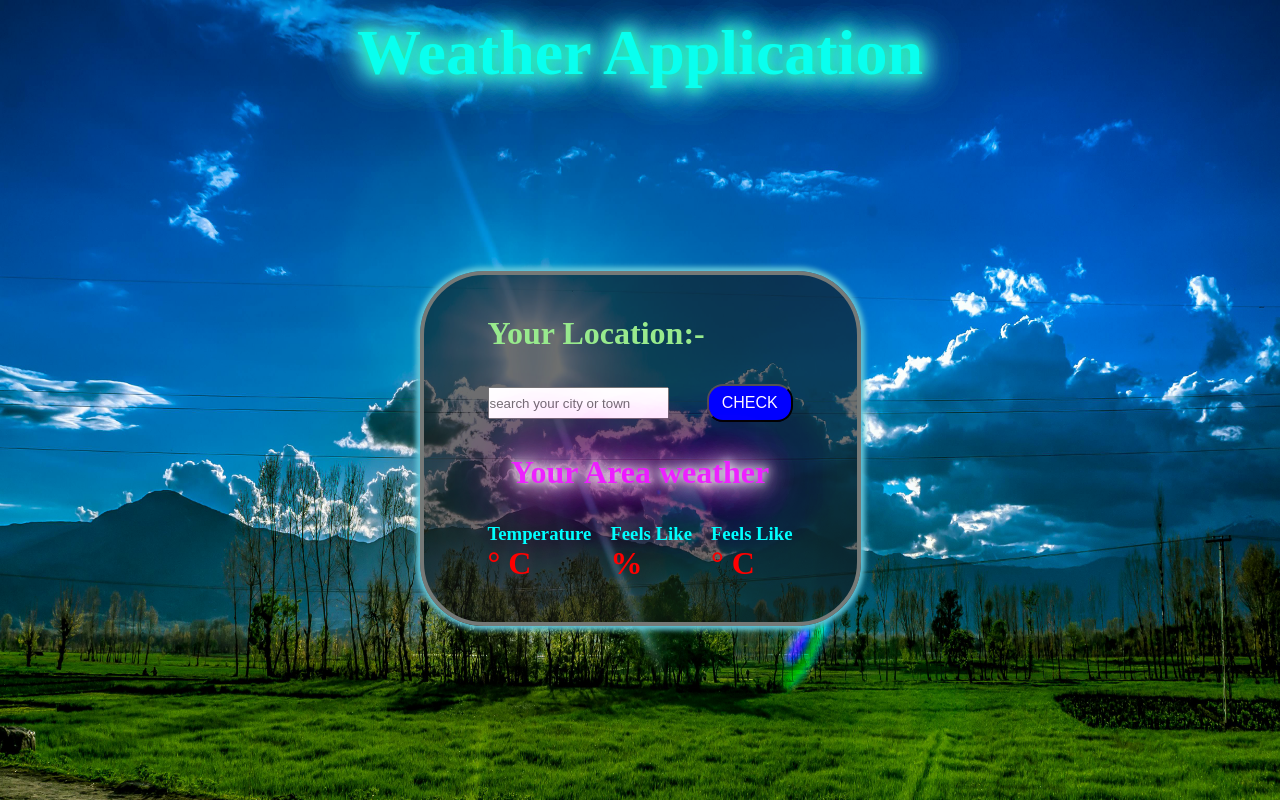
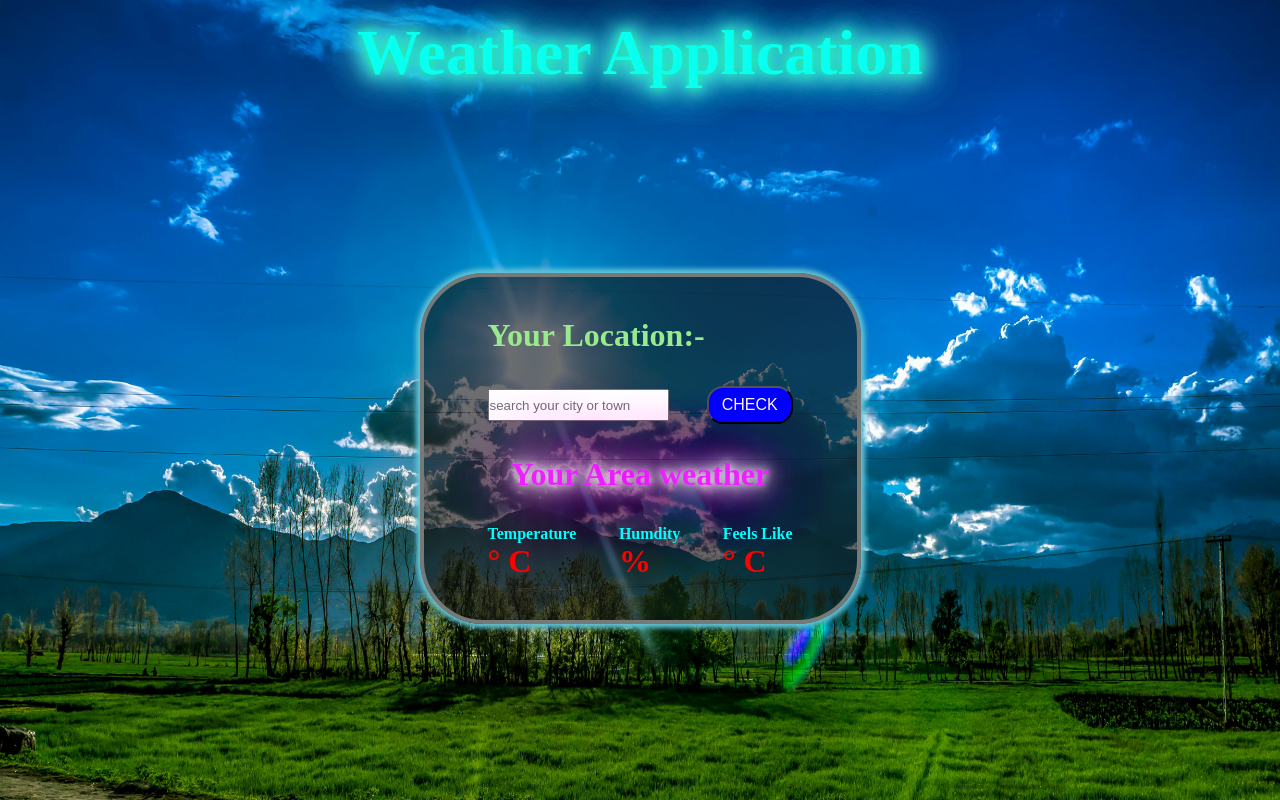
Before and after one commit to Abhicoder983/weather_app, a React (Create React App) app in the folder front/: page / in a window 1280 px wide. Built offline with nearby package versions, Linux system fonts and the light colour scheme.

Commit message:
adding humdity

```diff
--- a/front/src/App.js
+++ b/front/src/App.js
@@ -101,9 +101,9 @@ const MyComponent = () => {
             </center>
 
             <div className="weatherInformation">
-            <h3>Temperature   <span className='degree'> {response&&parseInt(response.main.temp-273)} &deg; C</span></h3>
-            <h3>Feels Like      <span className='degree'> {response&&parseInt(response.main.humidity)}%</span></h3>
-           <h3>Feels Like      <span className='degree'> {response&&parseInt(response.main.feels_like-273)}&deg; C  </span></h3>
+            <h4>Temperature   <span className='degree'> {response&&parseInt(response.main.temp-273)} &deg; C</span></h4>
+            <h4>Humdity     <span className='degree'> {response&&parseInt(response.main.humidity)}%</span></h4>
+           <h4>Feels Like   <span className='degree'> {response&&parseInt(response.main.feels_like-273)}&deg; C  </span></h4>
            </div>
         </div>
     </div>
```
